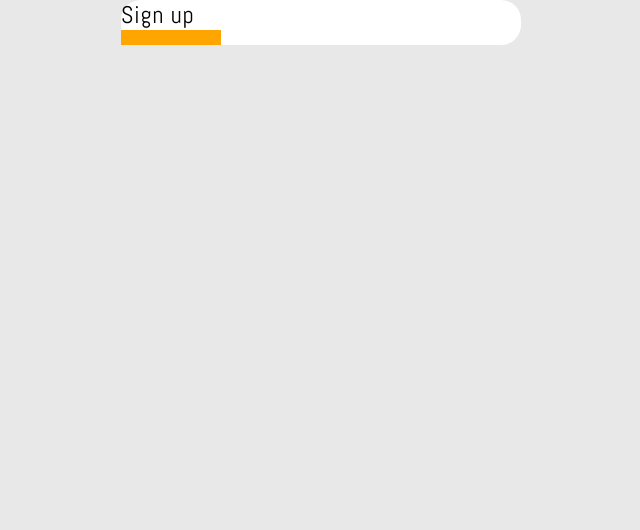
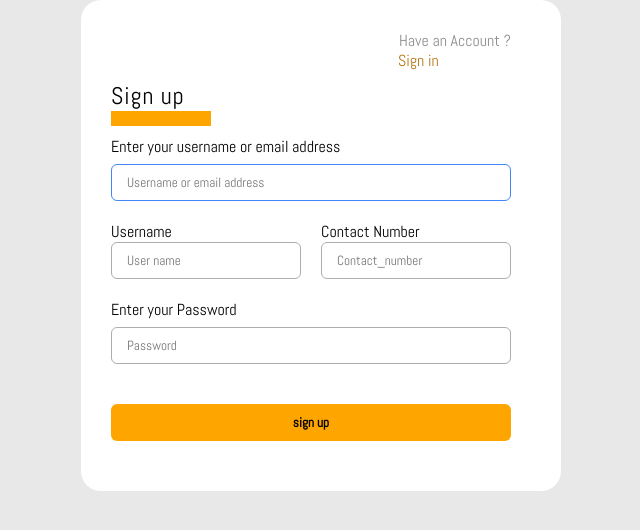
Before and after one commit to TimeOfGift/letsmeet-frontend, a React (Create React App) app: page /signup in a window 1280 px wide. Shown: the top 530 px of the page, without its empty margins (319-959 px from the left). Built offline with nearby package versions, Linux system fonts and the light colour scheme.

Commit message:
modifying code

```diff
--- a/src/pages/SignUp/index.js
+++ b/src/pages/SignUp/index.js
@@ -6,9 +6,36 @@ import FormTitle from '../../components/FormTitle'
 const SignUp = () => {
     return (
         <div className="signup_page">
-        <div className="signup_cover">
-            <FormTitle text='Sign up' textColor='black' rectColor='orange'/>
-        </div>
+            <div className="signup_cover">
+                <div className="account_login">
+                    <p className="confirm_account">Have an Account ?</p>
+                    <p className="account_signin">Sign in</p>
+                </div>
+                <div className="signup_formtitle">
+                    <FormTitle text='Sign up' textColor='black' rectColor='orange' />
+                </div>
+                <div className="username/email">
+                    <p className="username_and_email_header">Enter your username or email address</p>
+                    <input placeholder="Username or email address" className="username_or_email" />
+                </div>
+                <div className="username_and_contact">
+                    <div className="username">
+                        <p className="user_name_header">Username</p>
+                        <input placeholder="User name" className="user_name" />
+                    </div>
+                    <div className="Contact_Number">
+                        <p className="contact__number_header">Contact Number</p>
+                        <input placeholder="Contact_number" className="contact_number" />
+                    </div>
+                </div>
+                <div className="Password">
+                    <p className="password_header">Enter your Password</p>
+                    <input placeholder="Password" className="password" />
+                </div>
+                <div className="signUp_button">
+                    <button className="signup_button">sign up</button>
+                </div>
+            </div>
         </div>
     );
 }
--- a/src/pages/SignUp/signUp.scss
+++ b/src/pages/SignUp/signUp.scss
@@ -4,9 +4,110 @@
     align-items: center;
 
 .signup_cover{
+border-radius: 20px;
+font-weight: 500;
+padding-right: 30px;
+padding-left: 30px;
+width: 480px;
+background: #FFFFFF;
+
+.account_login{
+position: relative;
+padding-bottom: 81px;
+
+.confirm_account{
+width: 158.95721435546875px;
+color: #8D8D8D;
+left: 288px;
+top: 30px;
+position: absolute;
+}
+
+.account_signin{
+width: 54.11279296875px;
+color: #B87514;
+position: absolute;
+left: 287px;
+top: 50px;
+}
+}
+.username_and_email_header{
+width: 401.43804931640625px;
+padding-top: 10px;
+padding-bottom: 7px;
+}
+
+.username_or_email{
+height: 37px;
 width: 400px;
-border-radius: 20px;
-background-color: #FFFFFF;
+border-radius: 6px;
+background: #FFFFFF;
+border: 1px solid #4285F4;
+text-align: left;
+padding-left: 15px;
+}
+
+.username_and_contact{
+display: flex;
+justify-content: space-between;
+padding-top: 20px;
+
+.user_name_header{
+width: 112.4005355834961px;
+
+}
+
+.Contact_Number{
+padding-right: 20px;
+
+.contact_number_header{
+width: 176.60772705078125px;
+
+ }
+}
+
+.user_name,
+.contact_number{
+width: 190px;
+height: 37px;
+border-radius: 6px;
+border: 1px solid #ADADAD;
+text-align: left;
+padding-left: 15px;
+}
+}
+
+.password_header{
+width: 401.43804931640625px;
+padding-top: 20px;
+padding-bottom: 7px;
+}
+
+.password{
+height: 37px;
+width: 400px;
+border-radius: 6px;
+background: #FFFFFF;
+border: 1px solid #ADADAD;
+text-align: left;
+padding-left: 15px;
+}
+
+.signUp_button{
+padding-top: 40px;
+padding-bottom: 50px;
+
+.signup_button{
+height: 37px;
+width: 400px;
+border-radius: 6px;
+border: none;
+background: #FFA500;
+text-align: center;
+text-justify: center;
+font-weight: 600;
+ }
+}
 
 }
 }
```
Also changed, not shown: src/pages/index.js (deleted).
